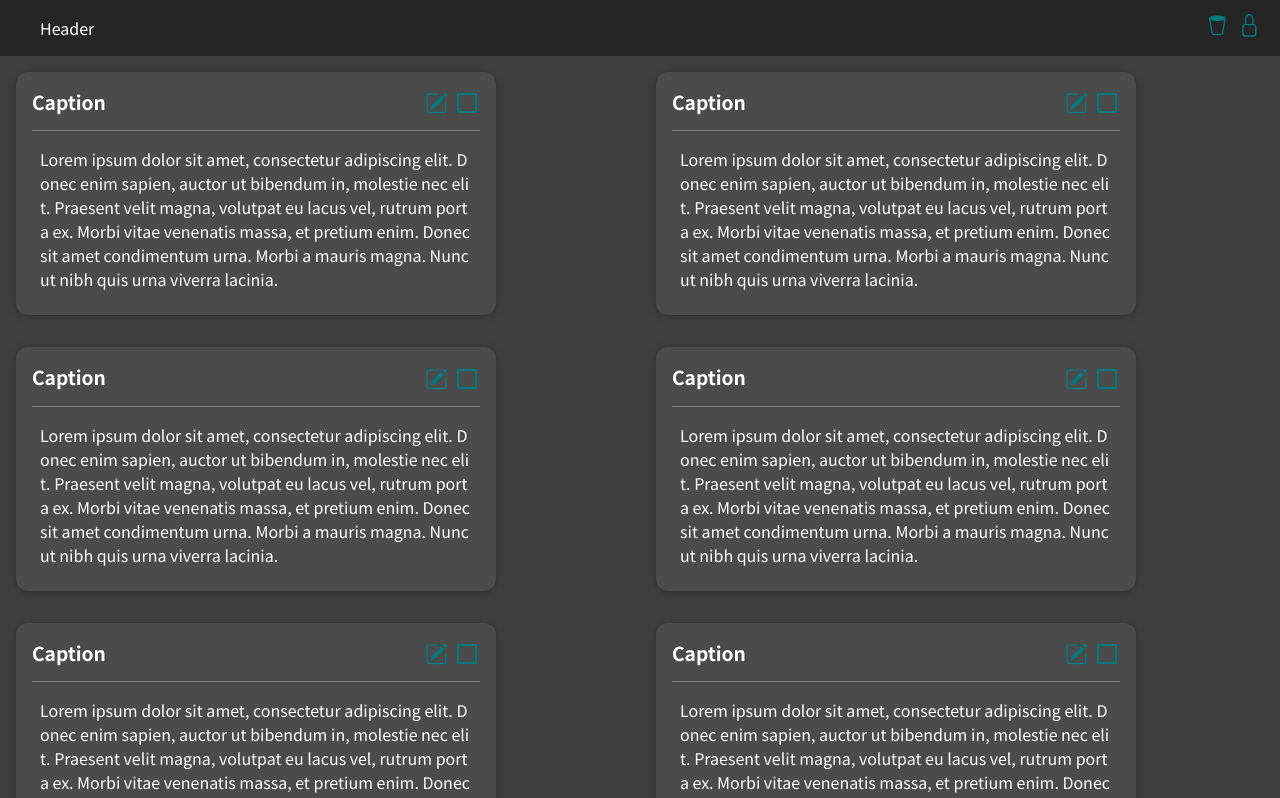
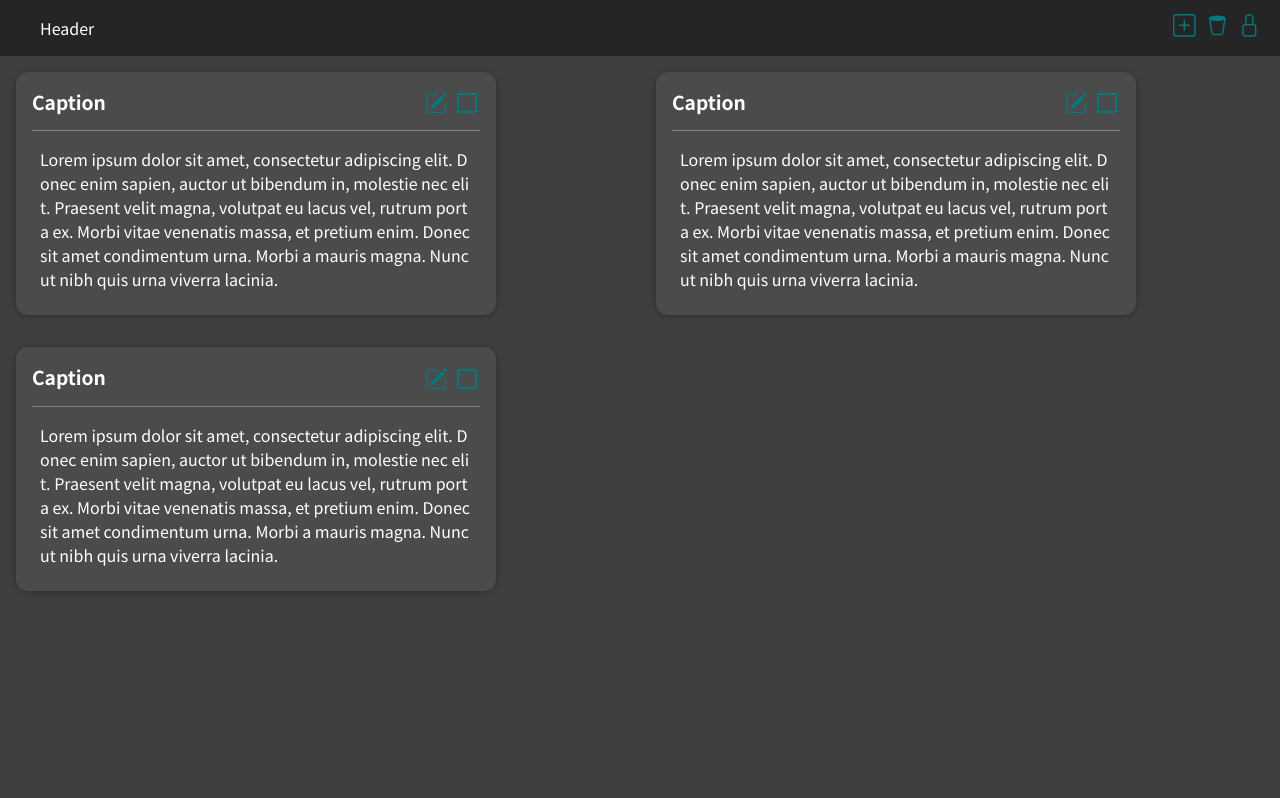
Before and after one commit to Diana-Kravtsova/react, a React (Create React App) app: page / in a window 1280 px wide. Shown: the top 798 px of the page. Built offline with nearby package versions, Linux system fonts and the light colour scheme.

Commit message:
Add card creation

```diff
--- a/package.json
+++ b/package.json
@@ -11,6 +11,7 @@
     "react-icons": "^4.7.1",
     "react-scripts": "5.0.1",
     "styled-components": "^5.3.6",
+    "uuid": "^9.0.0",
     "web-vitals": "^2.1.4"
   },
   "scripts": {
--- a/src/App.js
+++ b/src/App.js
@@ -1,13 +1,14 @@
 import Header from './components/Header';
 import CardList from './components/CardList';
 import {useState} from 'react';
-import {BsLock, BsTrash2, BsUnlock} from 'react-icons/bs';
+import {BsLock, BsTrash2, BsUnlock, BsPlusSquare} from 'react-icons/bs';
 import './components/Header.css';
+import { v4 as uuidv4 } from 'uuid';
 
 function App() {
-    let cardLength = 9;
-    const [info, setInfo] = useState([...Array(cardLength).keys()].map((id) => ({
-        id: id,
+    let cardLength = 3;
+    const [info, setInfo] = useState([...Array(cardLength).keys()].map(() => ({
+        id: uuidv4(),
         caption: 'Caption',
         text: `Lorem ipsum dolor sit amet, consectetur adipiscing elit. Donec enim sapien, auctor ut bibendum in, molestie nec elit. Praesent velit magna, volutpat eu lacus vel, rutrum porta ex. Morbi vitae venenatis massa, et pretium enim. Donec sit amet condimentum urna. Morbi a mauris magna. Nunc ut nibh quis urna viverra lacinia.`,
         checked: false,
@@ -17,7 +18,10 @@ function App() {
 
     const editCard = (id, card) => setInfo(info.map(value => value.id === id ? {id, ...card} : value));
 
+    const addCard = () => setInfo([...info, {id: uuidv4(), caption: '', text: '', checked: false}]);
+
     const handleReadonly = () => setReadonly(!readonly);
+
     const handleDelete = () => setInfo(info.filter(({checked}) => !checked));
 
     const handleCheckbox = (id, checked) => {
@@ -40,23 +44,31 @@ function App() {
                 <div>
                     {
                         readonly || (
-                            <button
-                                className={'button-delete'}
-                                onClick={handleDelete}
-                                disabled={!info.length}
-                            >
-                                <BsTrash2 className={'delete'}/>
-                            </button>
+                            <div className={'buttons'}>
+                                <button
+                                    className={'button'}
+                                    onClick={addCard}
+                                >
+                                    <BsPlusSquare className={'icon'}/>
+                                </button>
+                                <button
+                                    className={'button'}
+                                    onClick={handleDelete}
+                                    disabled={!info.length}
+                                >
+                                    <BsTrash2 className={'delete icon'}/>
+                                </button>
+                            </div>
                         )
                     }
                     <button
-                        className={'button-readonly'}
+                        className={'button'}
                         onClick={handleReadonly}
                     >
                         {
                             readonly ?
-                                <BsUnlock className={'lock'}/>
-                                : <BsLock className={'lock'}/>
+                                <BsUnlock className={'icon'}/>
+                                : <BsLock className={'icon'}/>
                         }
                     </button>
                 </div>
--- a/src/components/Card/Card.css
+++ b/src/components/Card/Card.css
@@ -12,6 +12,12 @@
 hr {
     border: none;
     border-top: 1px solid #838282;
+}
+
+.card-caption input{
+    background-color: #4b4b4b;
+    border: 0.15em solid #007a7e;
+    color: #ffffff;
 }
 
 .card-caption {
--- a/src/components/Header.css
+++ b/src/components/Header.css
@@ -13,7 +13,7 @@
     margin-right: 20px;
 }
 
-.button-readonly {
+.button {
     -webkit-appearance: none;
     appearance: none;
     padding: 0;
@@ -23,27 +23,12 @@
     margin-left: 10px;
 }
 
-.lock {
-    color: #007a7e;
-    width: 1.7em;
-    height: 1.7em;
-}
-
-.button-delete {
-    -webkit-appearance: none;
-    appearance: none;
-    padding: 0;
-    cursor: pointer;
-    background: transparent;
-    border: none !important;
-}
-
-.button-delete:disabled .delete {
+.button:disabled .delete {
     cursor: not-allowed;
     color: #838282;
 }
 
-.delete {
+.icon {
     color: #007a7e;
     width: 1.7em;
     height: 1.7em;
@@ -54,3 +39,7 @@
     width: 1.7em;
     height: 1.7em;
 }
+
+.buttons {
+    display: inline;
+}
```
Also changed, not shown: 1 other file (tests, documents, lock files or other folders).
